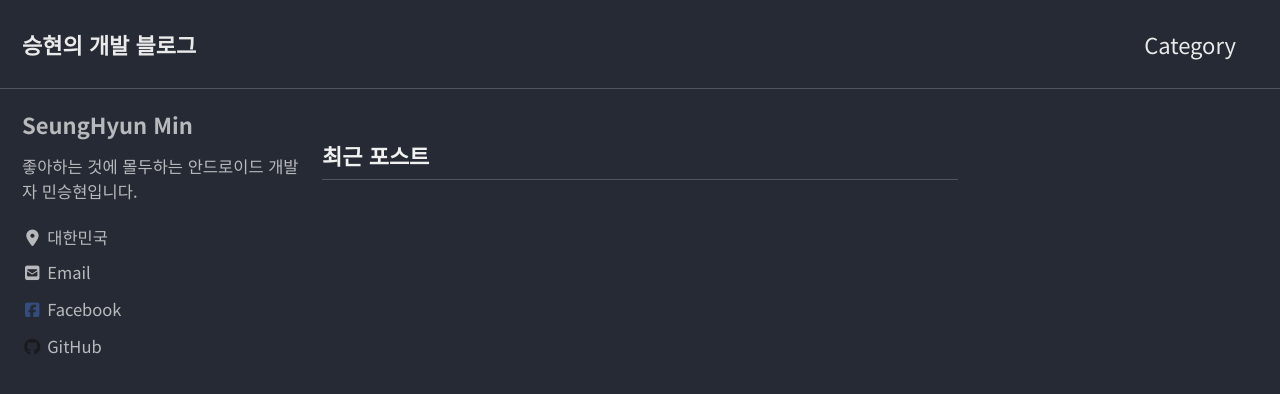
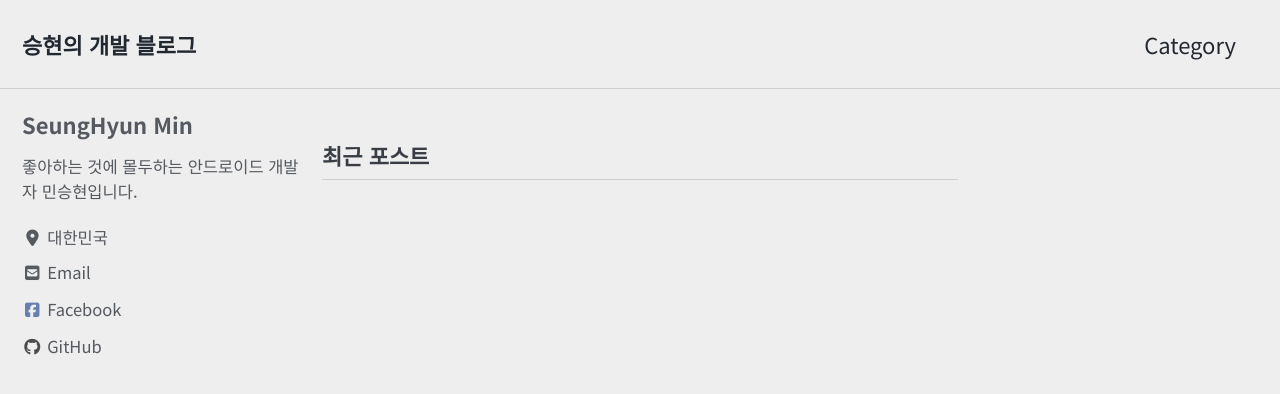
Before and after one commit to MinSeungHyun/minseunghyun.github.io, a Jekyll site: the page built from index.html, in a window 1280 px wide and 900 px high. Shown: the top 394 px of the window. Built offline with Jekyll 4.4.1, drawn with Linux system fonts in a browser that asks for light colours; cached includes are drawn as plain includes; nearby versions of some CDN libraries; the list of posts is cut into pages by our own code.

Commit message:
Change theme

```diff
--- a/_config.yml
+++ b/_config.yml
@@ -12,7 +12,7 @@
 
 # theme                  : "minimal-mistakes-jekyll"
 remote_theme           : "mmistakes/minimal-mistakes"
-minimal_mistakes_skin    : "dark"
+minimal_mistakes_skin    : "air"
 
 # Site Settings
 locale                   : "ko-KR"
```
